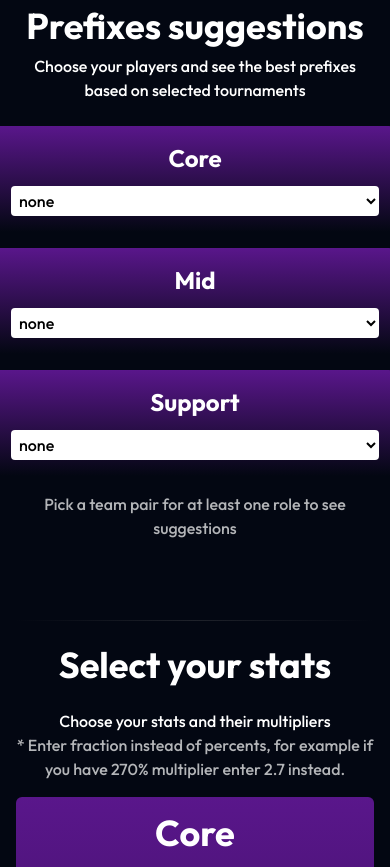
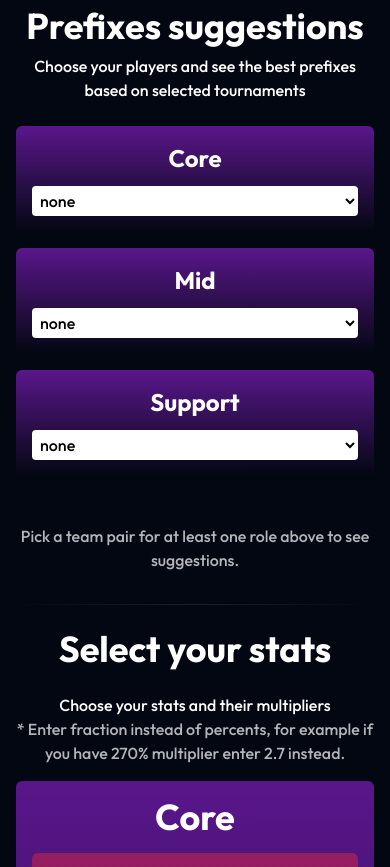
Before and after one commit to bydoodle/dota-fantasy-2026, a React (Vite) app in the folder website/: page / in a window 390 px wide. Shown: the part 800-1667 px from the top of the page. Built offline with nearby package versions, Linux system fonts and the light colour scheme.

Commit message:
languages updated responsive added

```diff
--- a/website/src/App.jsx
+++ b/website/src/App.jsx
@@ -122,18 +122,6 @@ const PREFIX_INFO = {
   aquatic: { name: 'Elemental', description: '+8% when playing an Aquatic, Fiery, or Icy Hero' },
   undead: { name: 'Otherworldly', description: '+7% when playing an Undead, Demon, or Spirit Hero' },
   caped: { name: 'Heroic', description: '+9% when playing a Caped or Masked Hero' },
-}
-
-// Player-facing name + rule text for each raw prefix key.
-const PREFIX_DISPLAY = {
-  red: { name: 'Crimson', desc: '+6% when playing a red hero' },
-  blue: { name: 'Cerulean', desc: '+11% when playing a blue hero' },
-  green: { name: 'Emerald', desc: '+6% when playing a green hero' },
-  purple: { name: 'Royal', desc: '+10% when playing a purple hero' },
-  yellow: { name: 'Golden', desc: '+8% when playing a yellow or brown hero' },
-  aquatic: { name: 'Elemental', desc: '+8% when playing an Aquatic, Fiery, or Icy Hero' },
-  undead: { name: 'Otherworldly', desc: '+7% when playing an Undead, Demon, or Spirit Hero' },
-  caped: { name: 'Heroic', desc: '+9% when playing a Caped or Masked Hero' },
 }
 
 // ---------------------------------------------------------------------------
@@ -510,7 +498,7 @@ function RolePairSelect({ role, selectedPairKey, onSelectPair, t }) {
   const pairs = TEAM_PAIRS_BY_ROLE[role]
 
   return (
-    <div className="flex flex-col gap-3 p-4 rounded-md bg-gradient-to-b from-purple-900 to-transparent w-100">
+    <div className="flex flex-col gap-3 p-4 rounded-md bg-gradient-to-b from-purple-900 to-transparent max-w-full w-100">
       <h3 className="text-white text-2xl text-center">{t(ROLE_NAME_KEYS[role])}</h3>
 
       <Select
@@ -540,7 +528,7 @@ function PrefixRankingSummary({ ranking, anySelected, t }) {
   }
 
   return (
-    <ul className="text-white flex flex-col gap-2 w-100 mx-auto">
+    <ul className="text-white grid grid-cols-1 md:grid-cols-2 gap-2 w-full mx-auto">
       {ranking.map(({ prefix, expectedBonus }, idx) => {
         const info = PREFIX_INFO[prefix]
         return (
@@ -797,8 +785,8 @@ function App() {
         <p className="mt-2 text-center">{t('prefixes-suggestions-desc')}</p>
       </div>
 
-      <section className="flex flex-col lg:flex-row items-center lg:items-start justify-center gap-4 mb-20">
-        <div className='flex flex-col gap-4'>
+      <section className="flex flex-col xl:flex-row justify-center items-center xl:items-start gap-4 mb-8">
+        <div className='flex flex-col items-center gap-4 mb-8 w-full xl:w-min'>
           {ROLE_KEYS.map((role) => (
             <RolePairSelect
               key={role}
--- a/website/src/locales/en/translation.json
+++ b/website/src/locales/en/translation.json
@@ -2,9 +2,27 @@
     "select-tournaments": "Select tournaments",
     "select-tournaments-desc": "Choose tournaments you want to fetch data from",
     "total-matches-parsed": "Total matches parsed:",
+
     "prefixes-suggestions": "Prefixes suggestions",
     "prefixes-suggestions-desc": "Choose your players and see the best prefixes based on selected tournaments",
-    "prefixes-select-teams-hint": "Pick a team pair for at least one role to see suggestions",
+    "prefix.red.name": "Crimson",
+    "prefix.red.desc": "+6% when playing a red hero",
+    "prefix.blue.name": "Cerulean",
+    "prefix.blue.desc": "+11% when playing a blue hero",
+    "prefix.green.name": "Emerald",
+    "prefix.green.desc": "+6% when playing a green hero",
+    "prefix.purple.name": "Royal",
+    "prefix.purple.desc": "+10% when playing a purple hero",
+    "prefix.yellow.name": "Golden",
+    "prefix.yellow.desc": "+8% when playing a yellow or brown hero",
+    "prefix.aquatic.name": "Elemental",
+    "prefix.aquatic.desc": "+8% when playing an Aquatic, Fiery, or Icy Hero",
+    "prefix.undead.name": "Otherworldly",
+    "prefix.undead.desc": "+7% when playing an Undead, Demon, or Spirit Hero",
+    "prefix.caped.name": "Heroic",
+    "prefix.caped.desc": "+9% when playing a Caped or Masked Hero",
+    "prefixes-select-teams-hint": "Pick a team pair for at least one role above to see suggestions.",
+
     "select-your-stats": "Select your stats",
     "select-your-stats-desc": "Choose your stats and their multipliers",
     "select-your-stats-instruction": "* Enter fraction instead of percents, for example if you have 270% multiplier enter 2.7 instead.",
```
